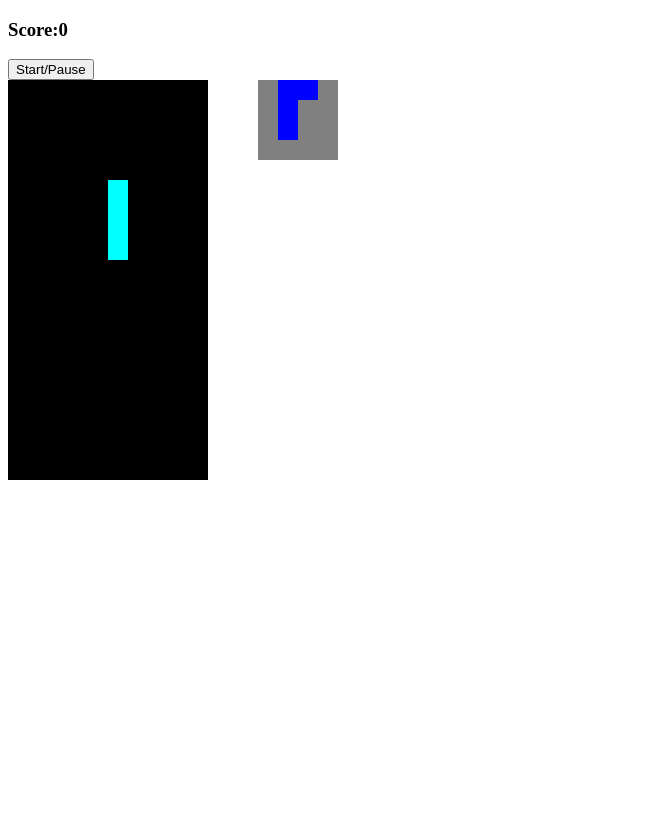
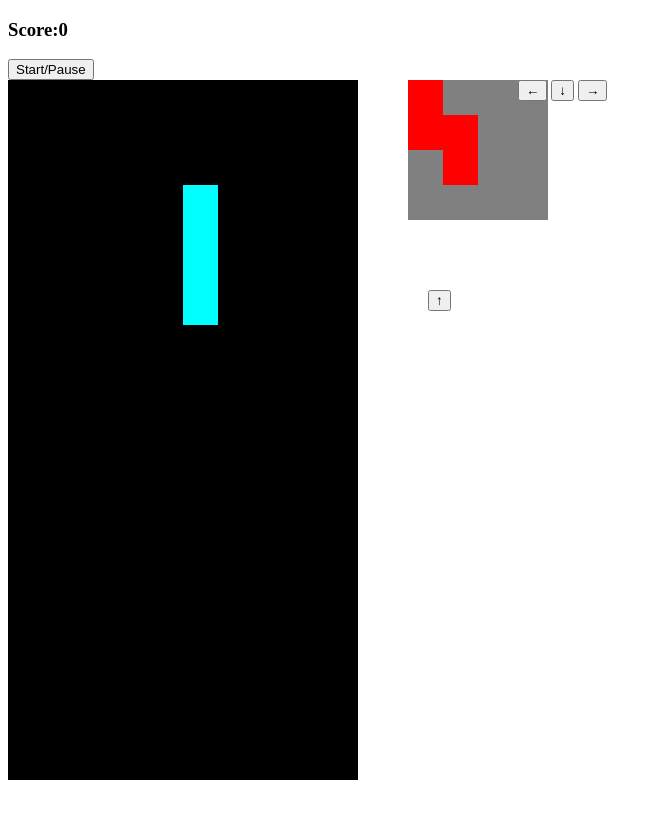
Before and after one commit to 202110889/Tetris, a plain HTML site: page index.html in a window 1280 px wide. Both pictures are taken after a click on the button "Start/Pause". Shown: the whole page, without its empty margins (0-662 px from the left). Drawn offline with Linux system fonts and the light colour scheme.

Commit message:
Add files via upload

```diff
--- a/app.js
+++ b/app.js
@@ -3,6 +3,10 @@ document.addEventListener('DOMContentLoaded', () => {
   let squares = Array.from(document.querySelectorAll('.grid div'))
   const scoreDisplay = document.querySelector('#score')
   const startBtn = document.querySelector('#start-button')
+  const upBtn = document.querySelector('#rotate-clockwise')
+  const leftBtn = document.querySelector('#move-left')
+  const downBtn = document.querySelector('#move-down')
+  const rightBtn = document.querySelector('#move-right')
   const width = 10
   let nextRandom = 0
   let timerId
@@ -109,7 +113,9 @@ document.addEventListener('DOMContentLoaded', () => {
   function moveDown() {
     const isAtBottom = current.some(index => squares[currentPosition + index + width].classList.contains('taken'))
     undraw()
-    if (!isAtBottom) {currentPosition += width}
+    if (!isAtBottom) {
+      currentPosition += width
+    }
     draw()
     freeze()
   }
@@ -130,8 +136,8 @@ document.addEventListener('DOMContentLoaded', () => {
       gameOver()
     }
   }
-  //control panel
-  //move the tetrimino left
+  // control panel
+  // move the tetrimino left
   function moveLeft() {
     undraw()
     const isAtLeftEdge = current.some(index => (currentPosition + index) % width === 0)
@@ -145,7 +151,7 @@ document.addEventListener('DOMContentLoaded', () => {
     draw()
   }
 
-  //move the tetrimino right
+  // move the tetrimino right
   function moveRight() {
     undraw()
     const isAtRightEdge = current.some(index => (currentPosition + index) % width === 9)
@@ -159,7 +165,7 @@ document.addEventListener('DOMContentLoaded', () => {
 
     draw()
   }
-  //rotate the tetrominoes
+  // rotate the tetrominoes
   function rotateClockwise() {
     undraw()
     currentRotation += 1
@@ -174,27 +180,27 @@ document.addEventListener('DOMContentLoaded', () => {
       if (currentRotation === -1) {
         currentRotation = 3
       }
-    current = theTetrominoes[random][currentRotation]
+      current = theTetrominoes[random][currentRotation]
     }
     draw()
   }
-  //show up-next tetromino in mini-grid display
+  // show up-next tetromino in mini-grid display
   const displaySquares = document.querySelectorAll('.mini-grid div')
   const displayWidth = 4
   let displayIndex = 0
 
-  //the tetrominoes without rotations
+  // the tetrominoes without rotations
   const upNextTetrominoes = [
-    [1, 2, displayWidth + 1, displayWidth * 2 + 1], //lTetromino1
-    [0, 1, displayWidth + 1, displayWidth * 2 + 1], //lTetromino2
-    [1, displayWidth, displayWidth + 1, displayWidth * 2], //zTetromino1
-    [0, displayWidth, displayWidth + 1, displayWidth * 2 + 1], //zTetromino2
-    [0, 1, displayWidth, displayWidth + 1], //oTetromino
-    [1, displayWidth, displayWidth + 1, displayWidth + 2], //tTetromino
-    [1, displayWidth + 1, displayWidth * 2 + 1, displayWidth * 3 + 1] //iTetromino
+    [1, 2, displayWidth + 1, displayWidth * 2 + 1], // lTetromino1
+    [0, 1, displayWidth + 1, displayWidth * 2 + 1], // lTetromino2
+    [1, displayWidth, displayWidth + 1, displayWidth * 2], // zTetromino1
+    [0, displayWidth, displayWidth + 1, displayWidth * 2 + 1], // zTetromino2
+    [0, 1, displayWidth, displayWidth + 1], // oTetromino
+    [1, displayWidth, displayWidth + 1, displayWidth + 2], // tTetromino
+    [1, displayWidth + 1, displayWidth * 2 + 1, displayWidth * 3 + 1] // iTetromino
   ]
   function displayShape() {
-    //remove tetromino trace
+    // remove tetromino trace
     displaySquares.forEach(square => {
       square.classList.remove('tetromino')
       square.style.backgroundColor = ''
@@ -203,10 +209,9 @@ document.addEventListener('DOMContentLoaded', () => {
       displaySquares[displayIndex + index].classList.add('tetromino')
       displaySquares[displayIndex + index].style.backgroundColor = colors[nextRandom]
     })
-
   }
 
-  //add function on button
+  // add function on buttons
   startBtn.addEventListener('click', () => {
     if (timerId) {
       clearInterval(timerId)
@@ -214,13 +219,18 @@ document.addEventListener('DOMContentLoaded', () => {
 
     } else {
       draw()
-      timerId = setInterval(moveDown, 500)
-      nextRandom - Math.floor(Math.random() * theTetrominoes.length)
+      timerId = setInterval(moveDown, 800)
+      nextRandom = Math.floor(Math.random() * theTetrominoes.length)
       displayShape()
     }
   })
 
-  //add score
+  upBtn.addEventListener('click', rotateClockwise)
+  leftBtn.addEventListener('click', moveLeft)
+  downBtn.addEventListener('click', moveDown)
+  rightBtn.addEventListener('click', moveRight)
+
+  // add score
   function addScore() {
     for (let i = 0; i < 199; i += width) {
       const row = [i, i + 1, i + 2, i + 3, i + 4, i + 5, i + 6, i + 7, i + 8, i + 9]
@@ -239,7 +249,7 @@ document.addEventListener('DOMContentLoaded', () => {
       }
     }
   }
-  //gameOver
+  // gameOver
   function gameOver() {
     if (current.some(index => squares[currentPosition + index].classList.contains('taken'))) {
       scoreDisplay.innerHTML = 'Game Over'
--- a/index.html
+++ b/index.html
@@ -242,6 +242,16 @@
     <div></div>
     <div></div>
   </div>
+  <div class="up-button">
+    <button id = "rotate-clockwise">↑</button>
+  </div>
+  <div class="rest-of-buttons">
+    <button id = "move-left">←</button>
+    <button id = "move-down">↓</button>
+    <button id = "move-right">→</button>
+  </div>
+
 </div>
+
   </body>
 </html>
--- a/style.css
+++ b/style.css
@@ -2,15 +2,15 @@
   display: flex;
 }
 .grid {
-  width: 200px;
-  height: 400px;
+  width: 350px;
+  height: 700px;
   display: flex;
   flex-wrap: wrap;
   background-color: black;
 }
 .grid div{
-  width: 20px;
-  height: 20px;
+  width: 35px;
+  height: 35px;
 }
 
 .tetromino{
@@ -18,13 +18,23 @@
 }
 .mini-grid{
   margin-left: 50px;
-  width: 80px;
-  height: 80px;
+  width: 140px;
+  height: 140px;
   display: flex;
   flex-wrap: wrap;
   background-color: gray;
 }
 .mini-grid div{
-  width: 20px;
-  height: 20px;
+  width: 35px;
+  height: 35px;
 }
+.up-button{
+  height: 90px;
+  width: 90px;
+  margin-left: -120px;
+  margin-top: 210px
+}
+.rest-of-buttons{
+  height: 90px;
+  width: 90px;
+}
```
